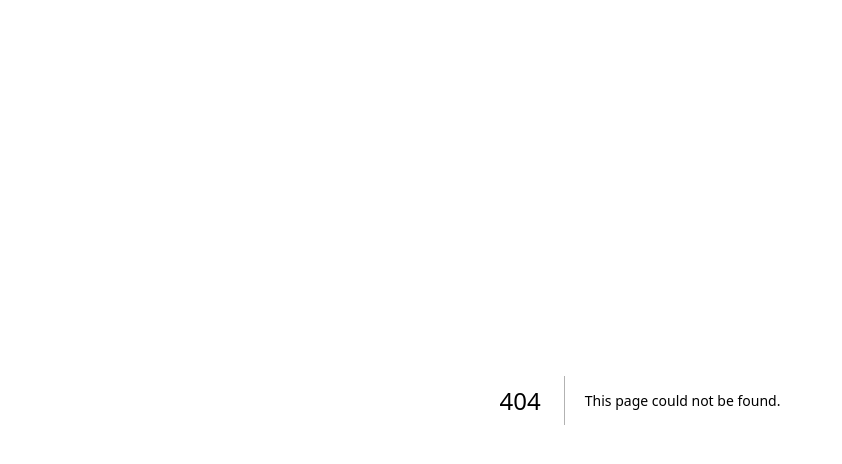
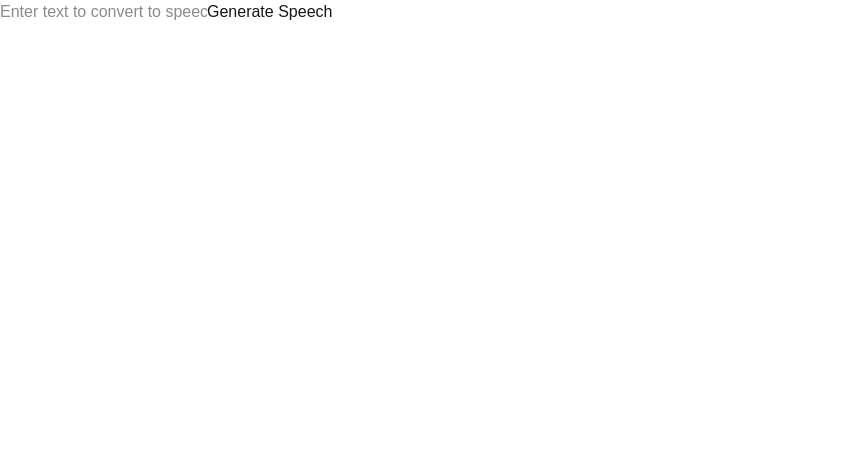
Before and after one commit to soumyakhatri/Next.js-AI, a Next.js app: page /ui/generate-speech in a window 1280 px wide. Before the commit this address had no page. Shown: the top 464 px of the page, without its empty margins (0-842 px from the left). Built offline with nearby package versions, Linux system fonts and the light colour scheme.

Commit message:
Generate Speech Without Replay Functionality(No CSS)

```diff
--- /dev/null
+++ b/src/app/api/generate-speech/route.ts
@@ -0,0 +1,31 @@
+import { openai } from "@ai-sdk/openai"
+import { experimental_generateSpeech as generateSpeech } from "ai"
+
+export async function POST(req: Request) {
+    try {
+        const { text } = await req.json()
+
+        const { audio } = await generateSpeech({
+            model: openai.speech("tts-1"),
+            text
+        })
+
+        // Force into a fresh ArrayBuffer backed Uint8Array
+
+        const fixed = new Uint8Array(audio.uint8Array)
+
+        // const blob = new Blob([fixed], { type: audio.mediaType || "audio/mpeg" })
+
+        return new Response(fixed, {
+            headers: {
+                "Content-Type": audio.mediaType || "audio/mpeg"
+            }
+        });
+    } catch (error) {
+        console.log("Error generating speech", error)
+        return new Response("Failed to generate speech", {
+            status: 500
+        })
+    }
+
+}
--- /dev/null
+++ b/src/app/ui/generate-speech/page.tsx
@@ -0,0 +1,62 @@
+"use client"
+
+import React, { FormEvent, useState } from 'react'
+
+function GenerateSpeech() {
+    const [text, setText] = useState("")
+    const [isLoading, setIsLoading] = useState(false)
+    const [error, setError] = useState<null | string>(null)
+
+    const handleSubmit = async (e: FormEvent<HTMLFormElement>) => {
+        e.preventDefault();
+
+        setIsLoading(true)
+        setText("")
+        setError(null)
+
+        try {
+            const res = await fetch("/api/generate-speech", {
+                method: "POST",
+                headers: {
+                    "Content-Type": "application/json"
+                },
+                body: JSON.stringify({text})
+            })
+
+            if (!res.ok) {
+                throw new Error("Error generating speech")
+            }
+
+            const blob = await res.blob()
+
+            const audioUrl = URL.createObjectURL(blob)
+            const audio = new Audio(audioUrl)
+            audio.play()
+
+            audio.addEventListener("ended", () => {
+                URL.revokeObjectURL(audioUrl)
+            })
+        } catch (error) {
+            setError(error instanceof Error ? error.message : "Error generating speech.")
+        } finally {
+            setIsLoading(false)
+        }
+    }
+
+    return (
+        <div>
+            {
+                error && <div>{error}</div>
+            }
+            {
+                isLoading && <div>Generating Speech...</div>
+            }
+            <form onSubmit={handleSubmit}>
+                <input type="text" placeholder='Enter text to convert to speech' value={text} onChange={e => setText(e.target.value)} />
+                <button type="submit" disabled={isLoading || !text}>Generate Speech</button>
+            </form>
+        </div>
+    )
+}
+
+export default GenerateSpeech
```
Also changed, not shown: src/app/api/transcribe-audio/route.ts (renamed from src/app/api/transcribe-audio/route.tsx).
